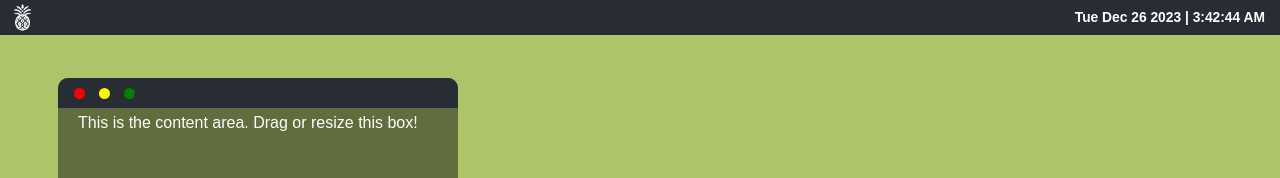
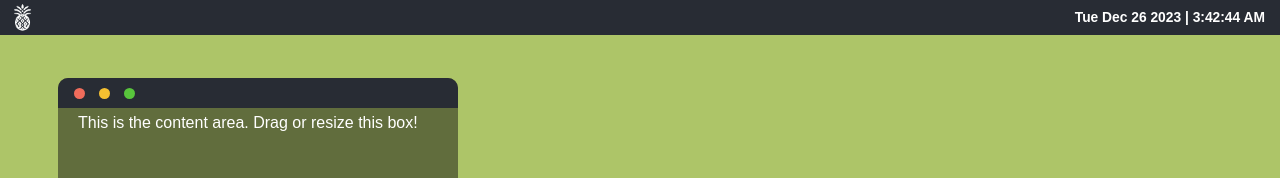
Before and after one commit to shahman27/Mac-Portfolio-Website, a React (Create React App) app in the folder portfolio-website/: page / in a window 1280 px wide. Shown: the top 178 px of the page. Built offline with nearby package versions, Linux system fonts and the light colour scheme; a web font is replaced by a local one.

Commit message:
updated navigation button colours

```diff
--- a/portfolio-website/src/styles/WebPage.css
+++ b/portfolio-website/src/styles/WebPage.css
@@ -110,15 +110,15 @@
 }
 
 .red {
-  background-color: red;
+  background-color: #F06C5B;
 }
 
 .yellow {
-  background-color: yellow;
+  background-color: #F5C031;
 }
 
 .green {
-  background-color: green;
+  background-color: #58C53C;
 }
 
 .content {
```
